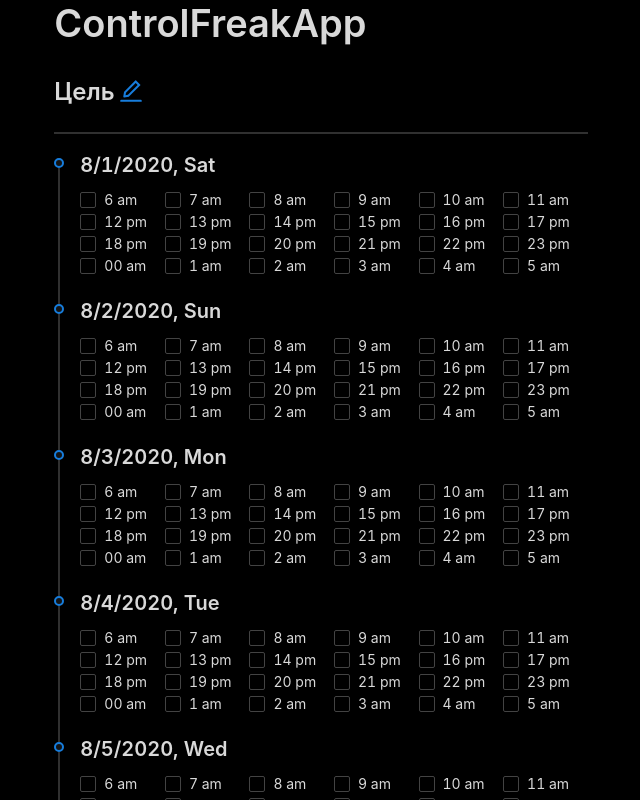
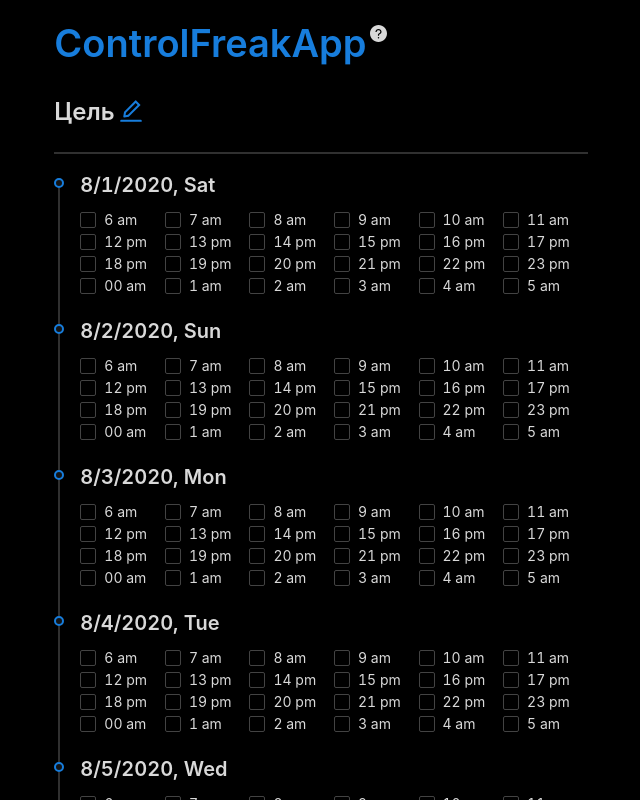
Before and after one commit to tsvetta/controlfreakapp, a React (Vite) app: page / in a window 1280 px wide. Shown: the top 800 px of the page, without its empty margins (319-959 px from the left). Built offline with nearby package versions, Linux system fonts and the light colour scheme.

Commit message:
Explanation text

```diff
--- a/package.json
+++ b/package.json
@@ -16,6 +16,7 @@
     "typescript": "^3.9.7"
   },
   "dependencies": {
+    "@ant-design/icons": "^4.2.1",
     "antd": "^4.5.1",
     "react": "^16.13.1",
     "react-dom": "^16.13.1"
--- a/src/index.css
+++ b/src/index.css
@@ -1 +1,17 @@
 @import 'antd/dist/antd.dark.css';
+
+.root {
+  padding-top: 20px;
+}
+
+h1.app-title {
+  color: var(--antd-wave-shadow-color);
+}
+
+.explanation-icon {
+  font-size: 17px;
+  position: relative;
+  top: -17px;
+  left: -7px;
+  color: rgba(255, 255, 255, 0.85);
+}
--- a/src/index.tsx
+++ b/src/index.tsx
@@ -11,10 +11,14 @@
   Row,
   Col,
   Timeline,
+  Tooltip,
 } from 'antd';
+import { QuestionCircleFilled } from '@ant-design/icons';
 
 const { Title } = Typography;
 const { Content } = Layout;
+
+const explanationText = 'Habit tracker for obsessive maniacs';
 
 const HourOfDay = ({ hour, date }: { hour: string; date: Date }) => {
   const fieldName = `${date.toDateString()}_${hour}`.replace(/\s/g, '_');
@@ -72,15 +76,18 @@
 };
 
 const App = () => {
-  const initialGoal = window.localStorage.getItem('controlfreak_goal') || 'Цель';
+  const initialGoal =
+    window.localStorage.getItem('controlfreak_goal') || 'Цель';
   const [goal, setGoal] = React.useState(initialGoal);
   const goalKeyName = React.useMemo(
     () => `controlfreak_${goal.replace(/\s/g, '_')}_calendar`,
     [goal],
   );
 
-  const initialCalendar = window.localStorage.getItem(goalKeyName) || "{}";
-  const [calendarData, setCalendarData] = React.useState(JSON.parse(initialCalendar));
+  const initialCalendar = window.localStorage.getItem(goalKeyName) || '{}';
+  const [calendarData, setCalendarData] = React.useState(
+    JSON.parse(initialCalendar),
+  );
 
   // TODO: решить сколько дней рендерить по умолчанию и как рендерить больше
   const daysToRender = React.useMemo(() => new Array(7).fill(null), []);
@@ -104,18 +111,27 @@
   };
 
   return (
-    <div id="root">
+    <div id="root" className="root">
       <Layout>
         <Content>
           <Row>
             <Col span={10} offset={7}>
-              <Title>ControlFreakApp</Title>
+              <Title className="app-title">
+                ControlFreakApp{' '}
+                <Tooltip title={explanationText}>
+                  <QuestionCircleFilled spin className="explanation-icon" />
+                </Tooltip>
+              </Title>
 
               <Title level={3} editable={{ onChange: setGoal }}>
                 {goal}
               </Title>
               <Divider style={{ borderColor: '#303030', borderWidth: 2 }} />
-              <Form initialValues={calendarData} name="calendar" onValuesChange={handleCalendarChange}>
+              <Form
+                initialValues={calendarData}
+                name="calendar"
+                onValuesChange={handleCalendarChange}
+              >
                 <Timeline mode="left">
                   {daysToRender.map((_, idx) => {
                     const startFullDate = new Date(); // TODO: брать из LS
```
